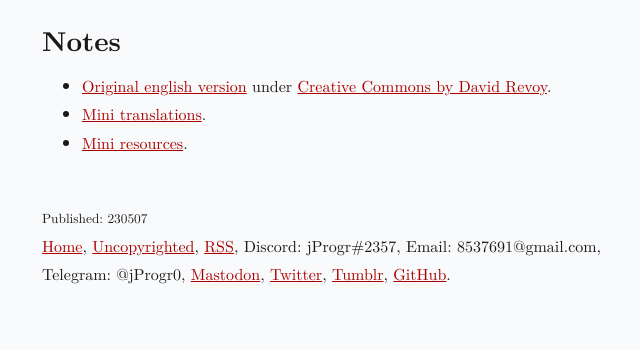
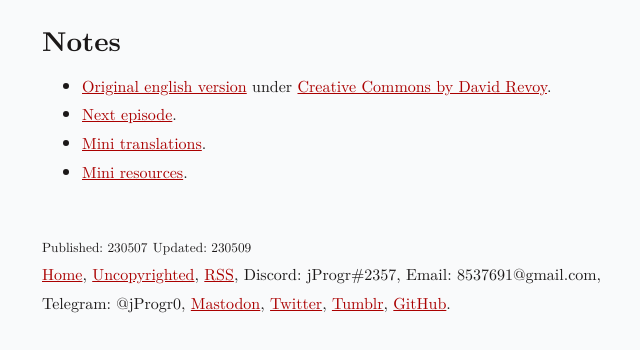
Before and after one commit to jProgr/jprogr.github.io, a Jekyll site: the page built from _posts/2023-05-07-pepper-an-carrot-6.md, in a window 1280 px wide and 900 px high, scrolled down 2497 px, cut to the strip 550-900 px from the top of the window. Shown: the whole strip, without its empty margins (298-938 px from the left). Built offline with Jekyll 4.4.1, drawn with Linux system fonts in a browser that asks for light colours; before the commit the page ends 3368 px from its top, so only the background shows below that.

Commit message:
Update content
Updated "A translation of episode 6 of Pepper and Carrot to Mini".

```diff
--- a/_posts/2023-05-07-pepper-an-carrot-6.md
+++ b/_posts/2023-05-07-pepper-an-carrot-6.md
@@ -2,6 +2,7 @@
 title: "A translation of episode 6 of Pepper and Carrot to Mini"
 permalink: /pepper-an-carrot-6
 custom_date: "230507"
+updated_date: "230509"
 ---
 
 # A translation of episode 6 of Pepper and Carrot to Mini
@@ -20,5 +21,6 @@ custom_date: "230507"
 ## Notes
 
 - [Original english version](https://www.peppercarrot.com/en/webcomic/ep06_The-Potion-Contest.html) under [Creative Commons by David Revoy](https://creativecommons.org/licenses/by/4.0/).
+- [Next episode](/pepper-an-carrot-7).
 - [Mini translations](/mini-translations).
 - [Mini resources](/mini-resources).
```
Also changed, not shown: 1 other file.
